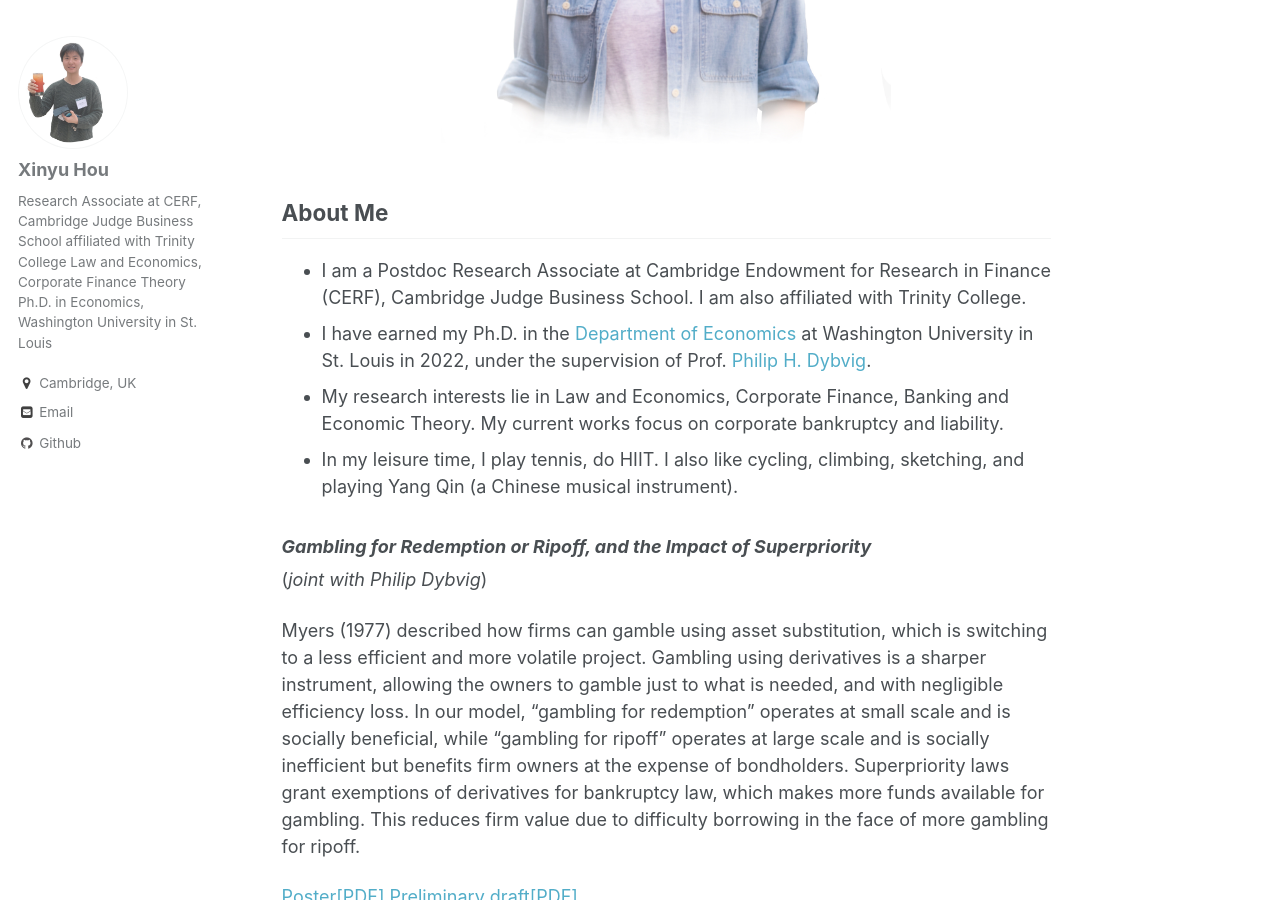
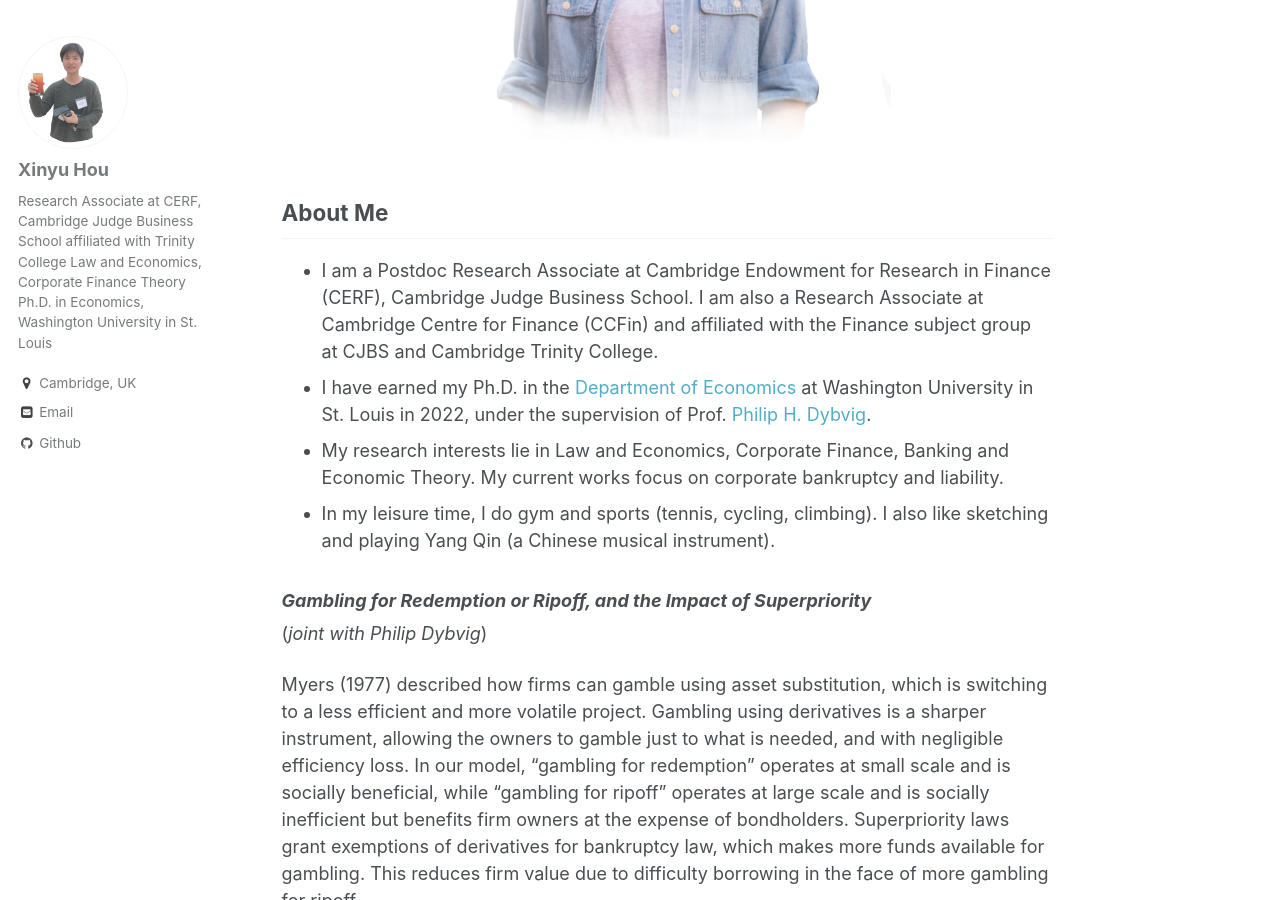
Before and after one commit to xinyuhou94/xinyuhou94.github.io, a Jekyll site: the page built from _pages/about.md, in a window 1280 px wide and 900 px high, scrolled down 413 px. Built offline with Jekyll 4.4.1, drawn with Linux system fonts in a browser that asks for light colours.

Commit message:
Update about.md

```diff
--- a/_pages/about.md
+++ b/_pages/about.md
@@ -13,10 +13,10 @@ redirect_from:
 </p>
 
 ## About Me ##
-* I am a Postdoc Research Associate at Cambridge Endowment for Research in Finance (CERF), Cambridge Judge Business School. I am also affiliated with Trinity College.
+* I am a Postdoc Research Associate at Cambridge Endowment for Research in Finance (CERF), Cambridge Judge Business School. I am also a Research Associate at Cambridge Centre for Finance (CCFin) and affiliated with the Finance subject group at CJBS and Cambridge Trinity College.
 * I have earned my Ph.D. in the [Department of Economics](https://economics.wustl.edu/) at Washington University in St. Louis in 2022, under the supervision of Prof. [Philip H. Dybvig](https://dybfin.wustl.edu/).
 * My research interests lie in Law and Economics, Corporate Finance, Banking and Economic Theory. My current works focus on corporate bankruptcy and liability.
-* In my leisure time, I play tennis, do HIIT. I also like cycling, climbing, sketching, and playing Yang Qin (a Chinese musical instrument).
+* In my leisure time, I do gym and sports (tennis, cycling, climbing). I also like sketching and playing Yang Qin (a Chinese musical instrument).
 
 ### _Gambling for Redemption or Ripoff, and the Impact of Superpriority_
 (_joint with Philip Dybvig_)
```
